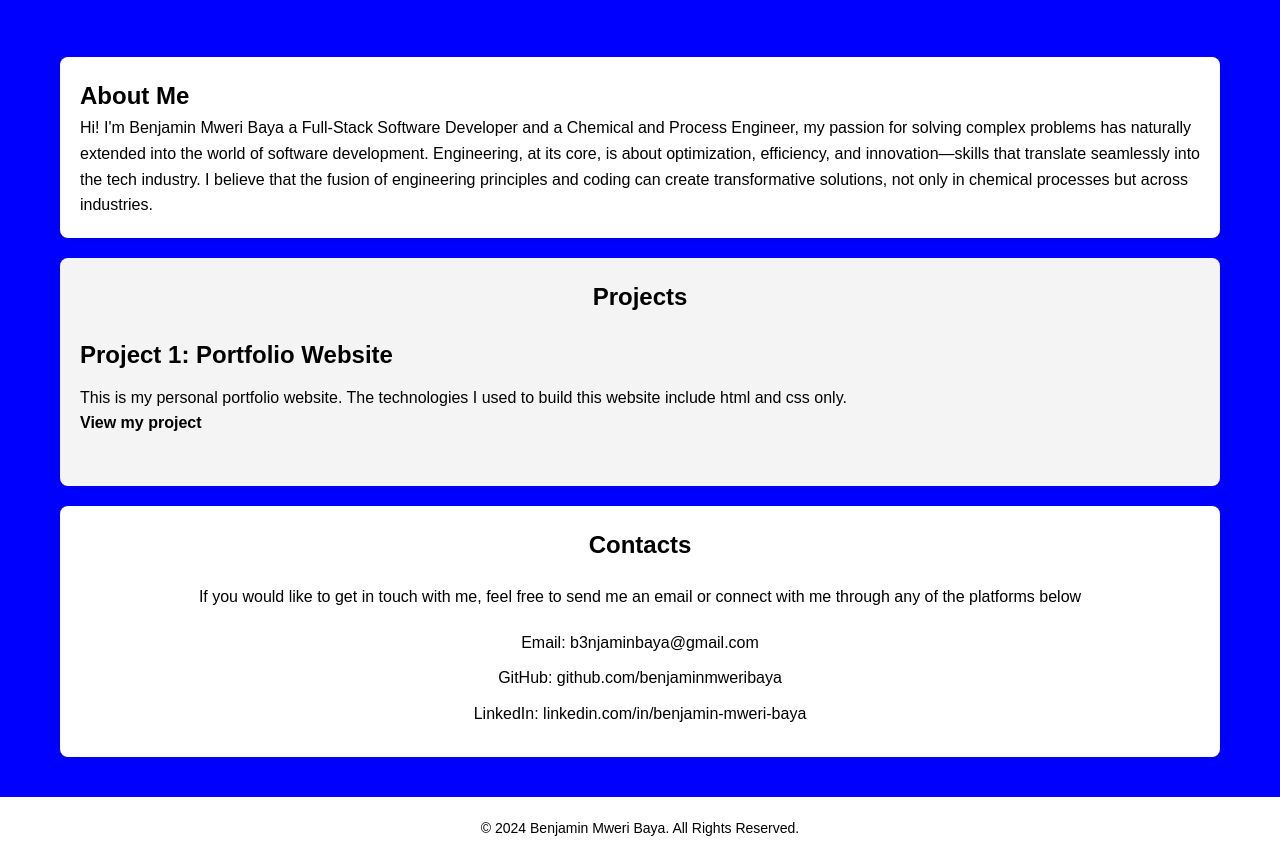
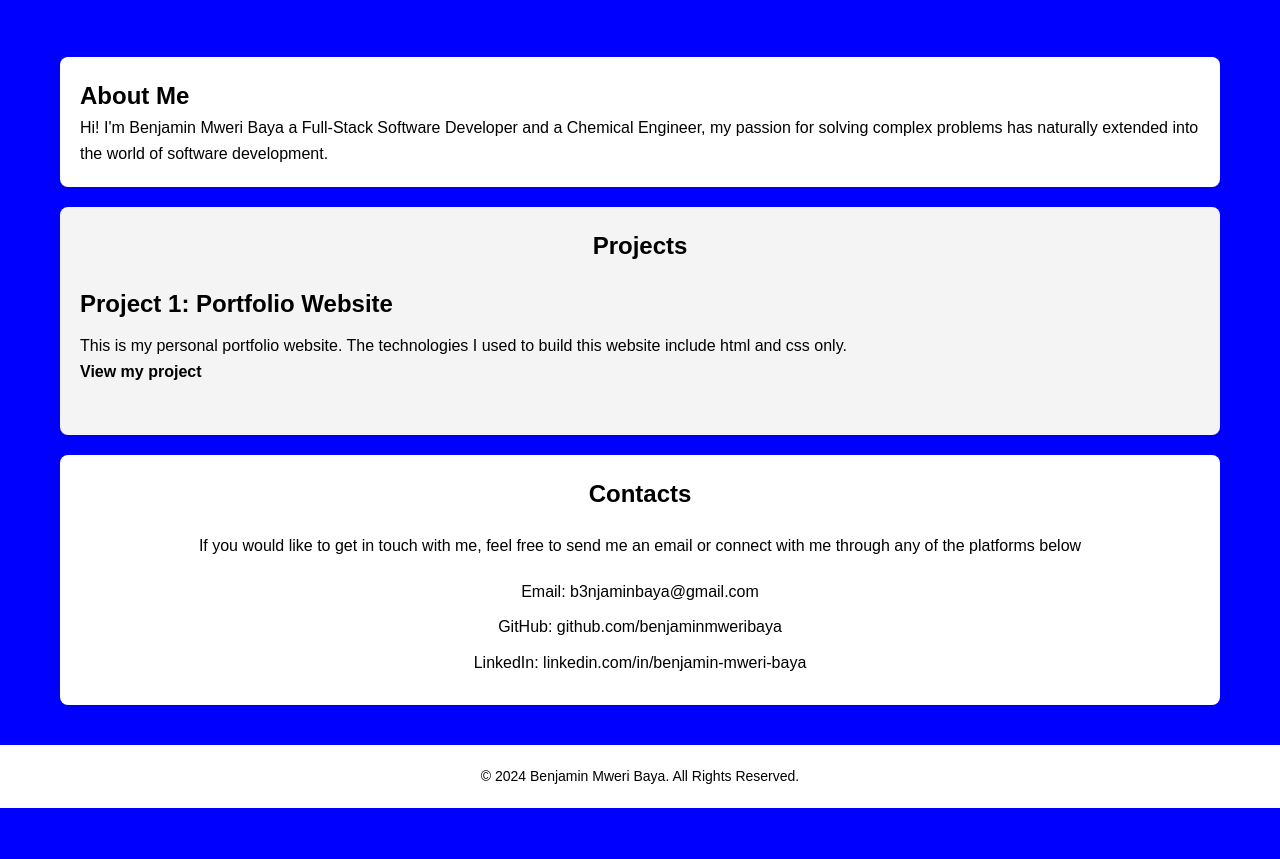
Before and after one commit to benjaminmweribaya/my-portfolio-website, a plain HTML site: page index.html in a window 1280 px wide. Shown: the part 67-926 px from the top of the page. After the commit the page ends 875 px from the top, so only its background shows below. Drawn offline with Linux system fonts and the light colour scheme.

Commit message:
update about me section in index.html

```diff
--- a/index.html
+++ b/index.html
@@ -13,12 +13,9 @@
     <div class="container">
         <section id="about">
             <h2>About Me</h2>
-            <p> Hi! I'm Benjamin Mweri Baya a Full-Stack Software Developer and a Chemical and Process Engineer,
+            <p> Hi! I'm Benjamin Mweri Baya a Full-Stack Software Developer and a Chemical Engineer,
                 my passion for solving complex problems has naturally extended into
-                the world of software development. Engineering, at its core, is about optimization, efficiency, and
-                innovation—skills that translate seamlessly into the tech industry. I believe that the fusion of
-                engineering principles and coding can create transformative solutions, not only in chemical processes
-                but across industries.
+                the world of software development.
             </p>
         </section>
 
```
